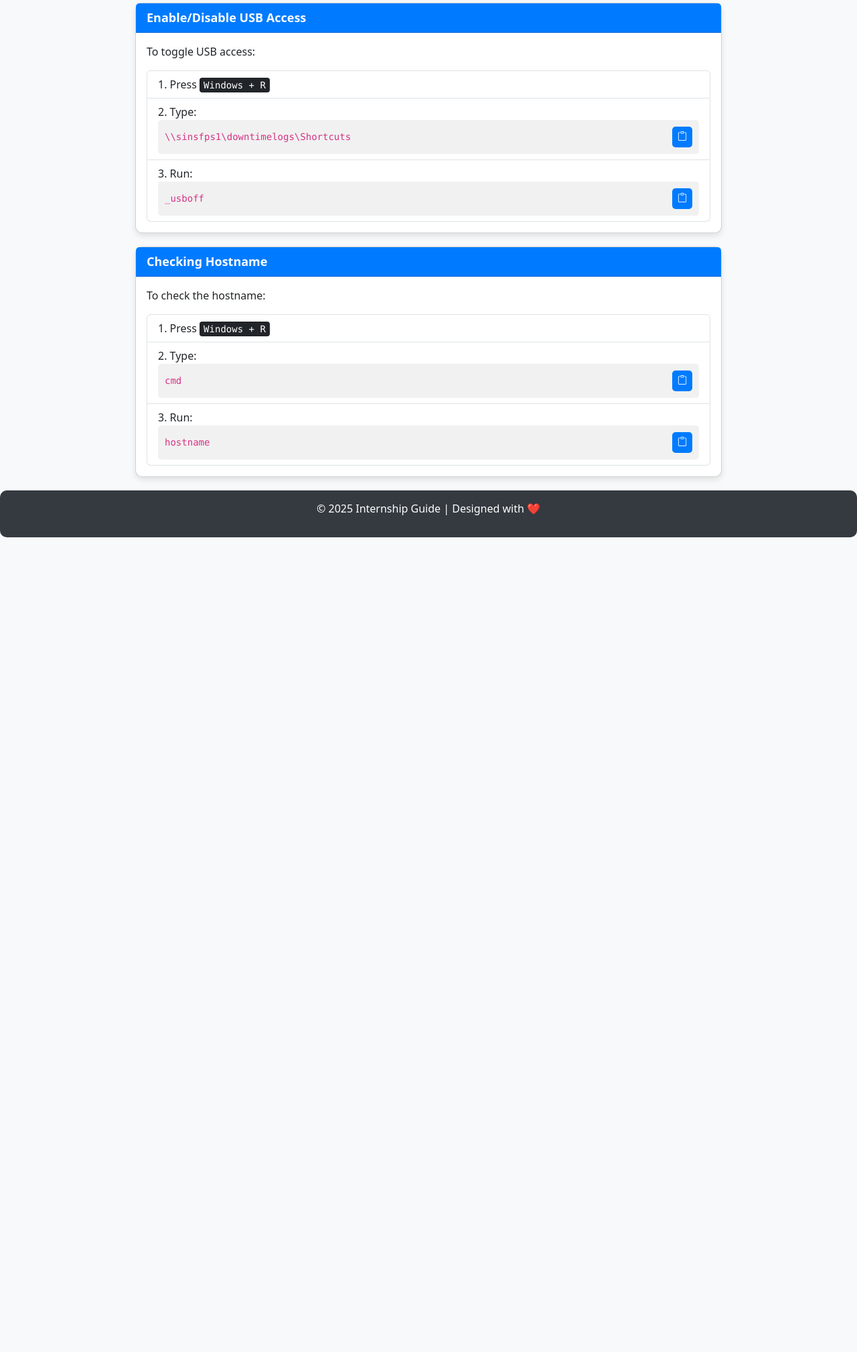
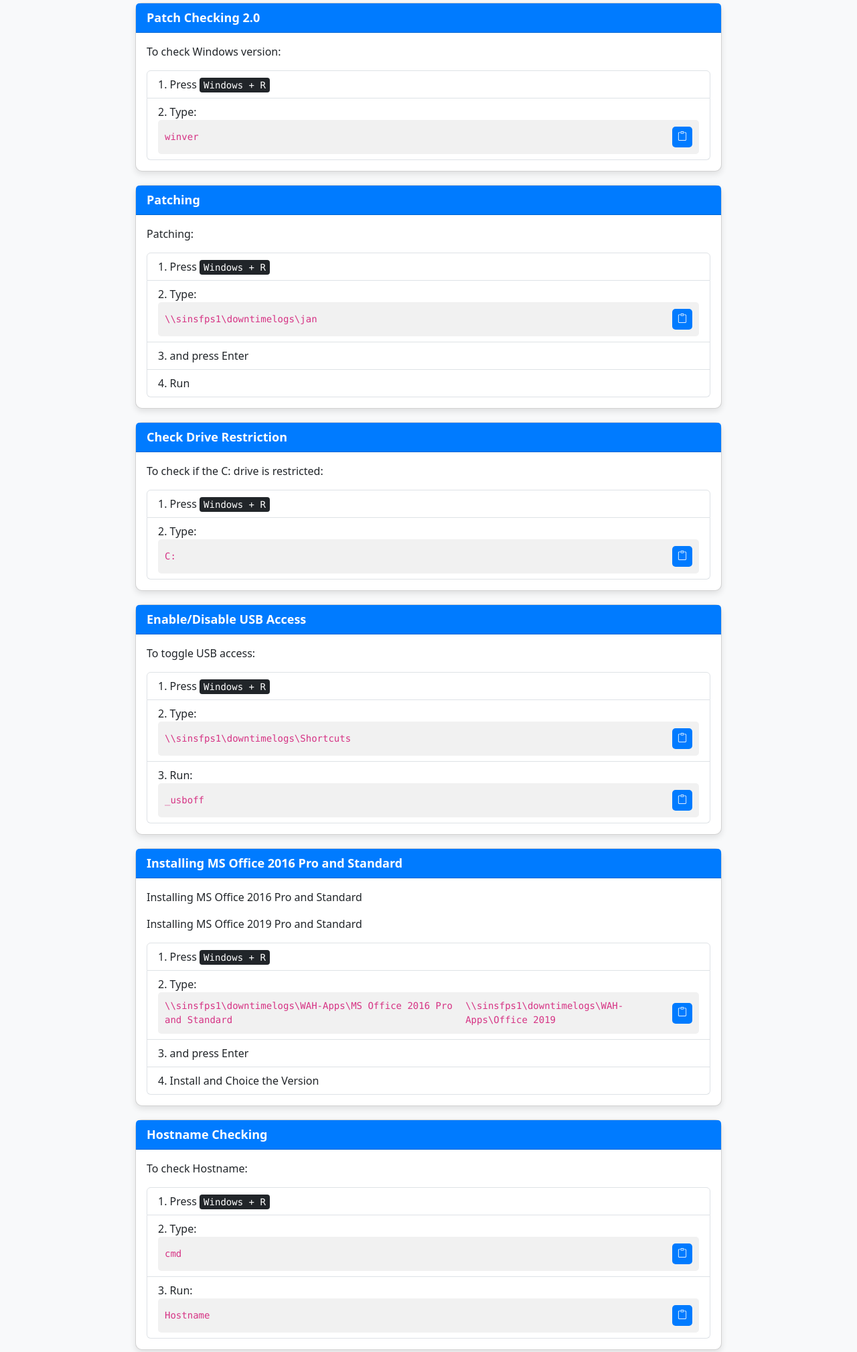
Before and after one commit to michaeldj1205/Intern, a plain HTML site: page index.html in a window 1280 px wide. Shown: the part 759-2777 px from the top of the page at 67% size. Before the commit the page ends 1561 px from the top, so only its background shows below. Drawn offline with nearby package versions, Linux system fonts and the light colour scheme.

Commit message:
Getting back the version

```diff
--- a/index.html
+++ b/index.html
@@ -68,7 +68,7 @@
     <div class="container">
         <h1 class="text-center text-primary fw-bold">Internship 101 Guide</h1>
 
-        <!-- Guide Sections -->
+        <!-- Sophos Installation -->
         <div class="card">
             <div class="card-header">Sophos Installation</div>
             <div class="card-body">
@@ -79,14 +79,15 @@
                         Type:
                         <div class="code-container">
                             <code id="code1">\\sinsfps1\downtimelogs\</code>
-                            <button class="copy-btn" onclick="copyToClipboard('code1')" title="Copy"><i class="bi bi-clipboard"></i></button>
+                            <button class="copy-btn" onclick="copyToClipboard('code1')" data-bs-toggle="tooltip" title="Copy"><i class="bi bi-clipboard"></i></button>
                         </div>
                     </li>
-                    <li class="list-group-item">Locate and run <strong>Sophos_Setup_Official_Inspiro.exe</strong></li>
+                    <li class="list-group-item">Locate and run the <strong>Sophos_Setup_Official_Inspiro.exe</strong> file</li>
                 </ol>
             </div>
         </div>
 
+        <!-- Patch Checking -->
         <div class="card">
             <div class="card-header">Patch Checking</div>
             <div class="card-body">
@@ -97,20 +98,81 @@
                         Type:
                         <div class="code-container">
                             <code id="code2">cmd</code>
-                            <button class="copy-btn" onclick="copyToClipboard('code2')" title="Copy"><i class="bi bi-clipboard"></i></button>
+                            <button class="copy-btn" onclick="copyToClipboard('code2')" data-bs-toggle="tooltip" title="Copy"><i class="bi bi-clipboard"></i></button>
                         </div>
                     </li>
                     <li class="list-group-item">
                         Run:
                         <div class="code-container">
                             <code id="code3">wmic qfe list</code>
-                            <button class="copy-btn" onclick="copyToClipboard('code3')" title="Copy"><i class="bi bi-clipboard"></i></button>
+                            <button class="copy-btn" onclick="copyToClipboard('code3')" data-bs-toggle="tooltip" title="Copy"><i class="bi bi-clipboard"></i></button>
                         </div>
                     </li>
                 </ol>
             </div>
         </div>
 
+        <!-- Patch Checking 2.0 -->
+        <div class="card">
+            <div class="card-header">Patch Checking 2.0</div>
+            <div class="card-body">
+                <p>To check Windows version:</p>
+                <ol class="list-group list-group-numbered">
+                    <li class="list-group-item">Press <kbd>Windows + R</kbd></li>
+                    <li class="list-group-item">
+                        Type:
+                        <div class="code-container">
+                            <code id="code4">winver</code>
+                            <button class="copy-btn" onclick="copyToClipboard('code4')" data-bs-toggle="tooltip" title="Copy"><i class="bi bi-clipboard"></i></button>
+                        </div>
+                    </li>
+                </ol>
+            </div>
+        </div>
+
+                <!-- Patching -->
+<div class="card">
+    <div class="card-header">Patching</div>
+    <div class="card-body">
+        <p>Patching:</p>
+        <ol class="list-group list-group-numbered">
+            <li class="list-group-item">Press <kbd>Windows + R</kbd></li>
+            <li class="list-group-item">
+                Type:
+                <div class="code-container">
+                    <code id="code8">\\sinsfps1\downtimelogs\jan</code>
+                    <button class="copy-btn" onclick="copyToClipboard('code8')" data-bs-toggle="tooltip" title="Copy">
+                        <i class="bi bi-clipboard"></i>
+                    </button>
+                </div>
+
+            </li>
+             <li class="list-group-item">and press Enter</li>
+            <li class="list-group-item">Run</li>
+        </ol>
+    </div>
+</div>
+
+        <!-- Check Drive Restriction -->
+        <div class="card">
+            <div class="card-header">Check Drive Restriction</div>
+            <div class="card-body">
+                <p>To check if the C: drive is restricted:</p>
+                <ol class="list-group list-group-numbered">
+                    <li class="list-group-item">Press <kbd>Windows + R</kbd></li>
+                    <li class="list-group-item">
+                        Type:
+                        <div class="code-container">
+                            <code id="code5">C:</code>
+                            <button class="copy-btn" onclick="copyToClipboard('code5')" data-bs-toggle="tooltip" title="Copy"><i class="bi bi-clipboard"></i></button>
+                        </div>
+                    </li>
+                </ol>
+            </div>
+        </div>
+
+
+        <!-- USB Enable/Disable -->
         <div class="card">
             <div class="card-header">Enable/Disable USB Access</div>
             <div class="card-body">
@@ -120,39 +182,62 @@
                     <li class="list-group-item">
                         Type:
                         <div class="code-container">
-                            <code id="code4">\\sinsfps1\downtimelogs\Shortcuts</code>
-                            <button class="copy-btn" onclick="copyToClipboard('code4')" title="Copy"><i class="bi bi-clipboard"></i></button>
+                            <code id="code6">\\sinsfps1\downtimelogs\Shortcuts</code>
+                            <button class="copy-btn" onclick="copyToClipboard('code6')" data-bs-toggle="tooltip" title="Copy"><i class="bi bi-clipboard"></i></button>
                         </div>
                     </li>
                     <li class="list-group-item">
                         Run:
                         <div class="code-container">
-                            <code id="code5">_usboff</code>
-                            <button class="copy-btn" onclick="copyToClipboard('code5')" title="Copy"><i class="bi bi-clipboard"></i></button>
+                            <code id="code7">_usboff</code>
+                            <button class="copy-btn" onclick="copyToClipboard('code7')" data-bs-toggle="tooltip" title="Copy"><i class="bi bi-clipboard"></i></button>
                         </div>
                     </li>
                 </ol>
             </div>
         </div>
 
+        <!-- Installing MS Office 2016 Pro and Standard -->
         <div class="card">
-            <div class="card-header">Checking Hostname</div>
+            <div class="card-header">Installing MS Office 2016 Pro and Standard</div>
             <div class="card-body">
-                <p>To check the hostname:</p>
+                <p>Installing MS Office 2016 Pro and Standard</p>
+                <p>Installing MS Office 2019 Pro and Standard</p>
                 <ol class="list-group list-group-numbered">
                     <li class="list-group-item">Press <kbd>Windows + R</kbd></li>
                     <li class="list-group-item">
                         Type:
                         <div class="code-container">
-                            <code id="code6">cmd</code>
-                            <button class="copy-btn" onclick="copyToClipboard('code6')" title="Copy"><i class="bi bi-clipboard"></i></button>
+                            <code id="code5">\\sinsfps1\downtimelogs\WAH-Apps\MS Office 2016 Pro and Standard</code>
+                            <code id="code5">\\sinsfps1\downtimelogs\WAH-Apps\Office 2019</code>
+                            <button class="copy-btn" onclick="copyToClipboard('code5')" data-bs-toggle="tooltip" title="Copy"><i class="bi bi-clipboard"></i></button>
+                        </div>
+                    </li>
+                     <li class="list-group-item">and press Enter</li>
+                     <li class="list-group-item">Install and Choice the Version</li>
+                </ol>
+            </div>
+        </div>
+
+        <!-- Checking Hostname-->
+        <div class="card">
+            <div class="card-header">Hostname Checking</div>
+            <div class="card-body">
+                <p>To check Hostname:</p>
+                <ol class="list-group list-group-numbered">
+                    <li class="list-group-item">Press <kbd>Windows + R</kbd></li>
+                    <li class="list-group-item">
+                        Type:
+                        <div class="code-container">
+                            <code id="code2">cmd</code>
+                            <button class="copy-btn" onclick="copyToClipboard('code2')" data-bs-toggle="tooltip" title="Copy"><i class="bi bi-clipboard"></i></button>
                         </div>
                     </li>
                     <li class="list-group-item">
                         Run:
                         <div class="code-container">
-                            <code id="code7">hostname</code>
-                            <button class="copy-btn" onclick="copyToClipboard('code7')" title="Copy"><i class="bi bi-clipboard"></i></button>
+                            <code id="code3">Hostname</code>
+                            <button class="copy-btn" onclick="copyToClipboard('code3')" data-bs-toggle="tooltip" title="Copy"><i class="bi bi-clipboard"></i></button>
                         </div>
                     </li>
                 </ol>
```
